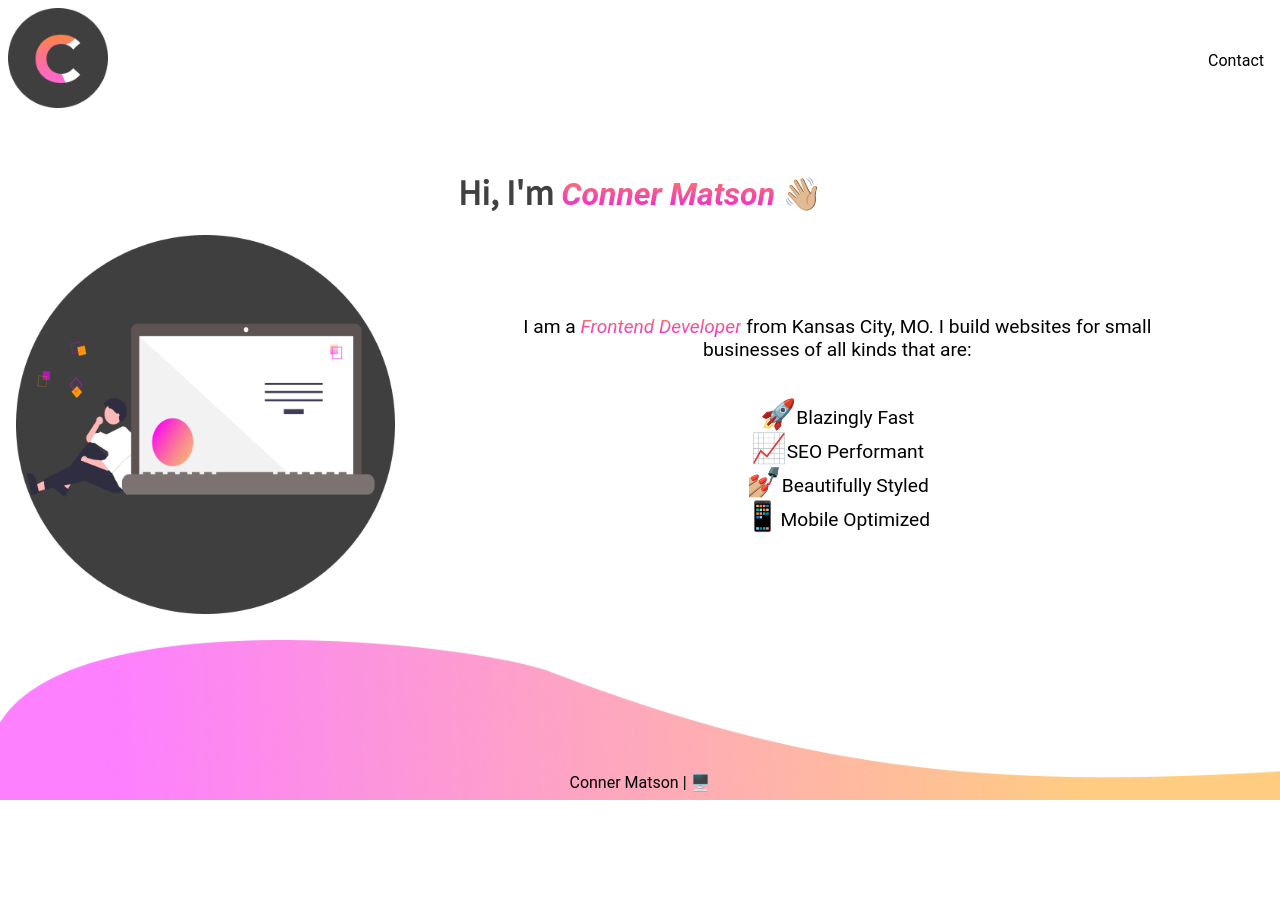
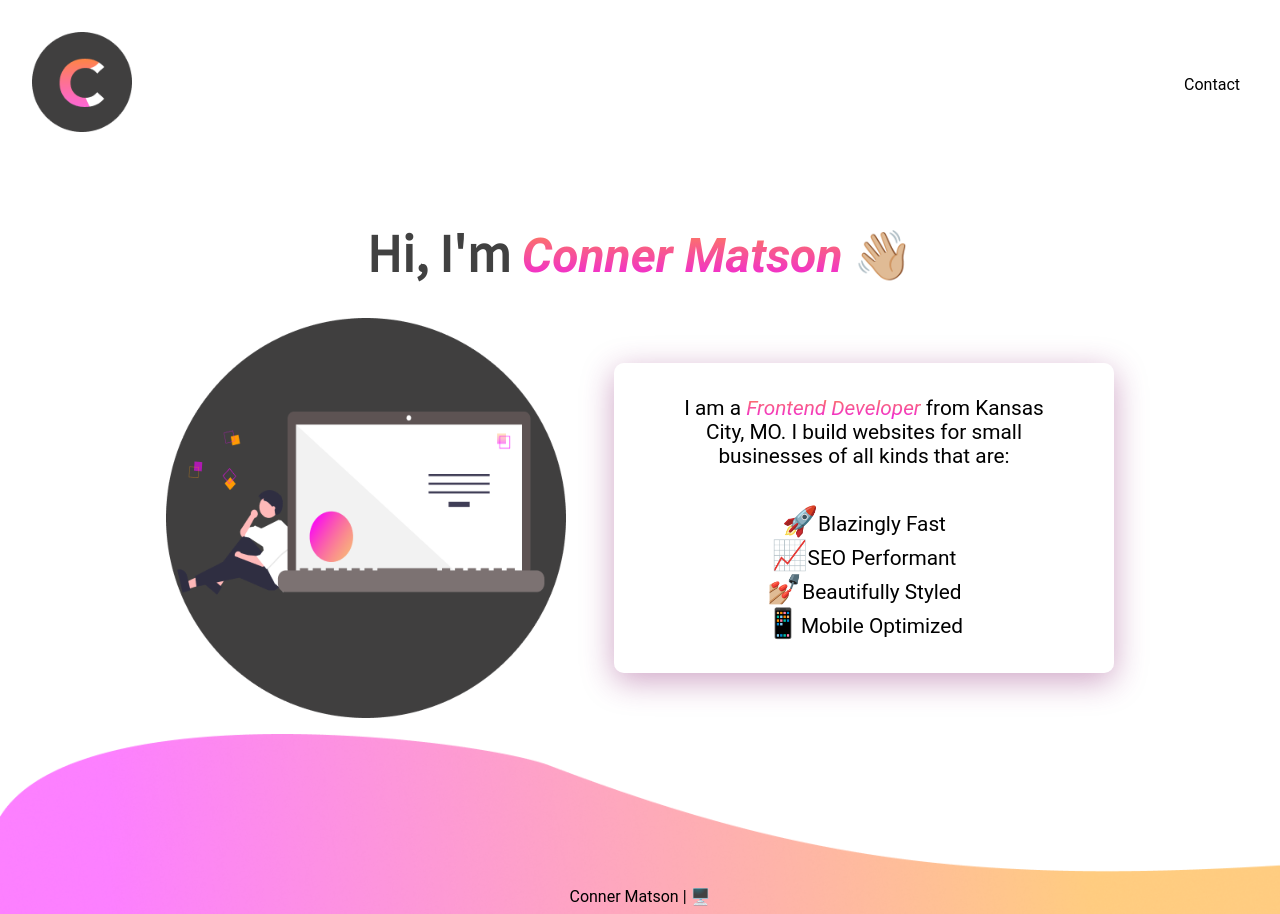
Before and after one commit to cnr-mtsn/personal-site, a Next.js app: page / in a window 1280 px wide. Before the commit the page ends 800 px from the top, so only its background shows below. Built offline with nearby package versions, Linux system fonts and the light colour scheme.

Commit message:
ready to push live

```diff
--- a/components/ContactForm.js
+++ b/components/ContactForm.js
@@ -23,7 +23,7 @@ export default function ContactForm() {
 			<input type="tel" name="phone" id="phone" placeholder="Phone"/>
 			<label htmlFor="message" value="Message"/>
 			<textarea name="message" id="message" placeholder="What can I do for you?"/>
-			<button type="submit">Send ✉️</button>
+			<button type="submit">Send Message</button>
 		</form>
 	);
 }
--- a/components/Page.js
+++ b/components/Page.js
@@ -4,16 +4,18 @@ import styles from "../styles/Page.module.css";
 import Header from "../components/Header";
 import Footer from "../components/Footer";
 import { useRouter } from "next/router";
+import formatPath from "../utils/formatPath";
 
 export default function Page({ children }) {
+
 	const router = useRouter();
+	const path = formatPath(router.pathname);
+
 	return (
 		<div className={styles.container}>
 			<Head>
 				<title>
-					Conner Matson |{" "}
-					{router.pathname.substring(1, 2).toUpperCase() +
-						router.pathname.substring(2, router.pathname.length) || "Home"}
+					Conner Matson | {path}
 				</title>
 				<meta name="description" content="My personal development portfolio" />
 				<link rel="icon" href="/logo.svg" />
--- a/styles/ContactForm.module.css
+++ b/styles/ContactForm.module.css
@@ -1,19 +1,15 @@
 .container {
 	display: flex;
 	flex-direction: column;
-	border-radius: 1rem;
-	border-width: 3px;
 	margin: 2rem auto;
-	padding: 1rem;
-
+	padding: 2rem 1rem;
 	background: rgba(255, 255, 255, 0.25);
-	box-shadow: 0 8px 32px 0 rgba(31, 38, 135, 0.37);
+	box-shadow: 0 8px 32px 0 rgba(135, 31, 112, 0.4);
 	backdrop-filter: blur(4px);
 	-webkit-backdrop-filter: blur(4px);
 	border-radius: 10px;
-	border: 1px solid rgba(255, 255, 255, 0.18);
+	border: 1px solid rgba(255, 255, 255, 0.2);
 }
-
 .form {
 	display: flex;
 	flex-direction: column;
@@ -51,6 +47,6 @@
 		width: auto;
 		flex-direction: row;
 		gap: 3rem;
-		padding: 8rem;
+		padding: 5rem;
 	}
 }
--- a/styles/Footer.module.css
+++ b/styles/Footer.module.css
@@ -13,33 +13,36 @@
 @media (min-width: 320px) {
 	/* smartphones, iPhone, portrait 480x320 phones */
 	.footer {
-		height: 80px;
+		height: 100px;
 	}
 }
 @media (min-width: 481px) {
 	/* portrait e-readers (Nook/Kindle), smaller tablets @ 600 or @ 640 wide. */
 	.footer {
-		height: 100px;
+		height: 120px;
 	}
 }
 @media (min-width: 641px) {
 	/* portrait tablets, portrait iPad, landscape e-readers, landscape 800x480 or 854x480 phones */
 	.footer {
-		height: 120px;
+		height: 140px;
 	}
 }
 @media (min-width: 961px) {
 	/* tablet, landscape iPad, lo-res laptops ands desktops */
 	.footer {
-		height: 140px;
+		height: 160px;
 	}
 }
 @media (min-width: 1025px) {
 	/* big landscape tablets, laptops, and desktops */
 	.footer {
-		height: 160px;
+		height: 180px;
 	}
 }
 @media (min-width: 1281px) {
 	/* hi-res laptops and desktops */
+	.footer {
+		height: 200px;
+	}
 }
--- a/styles/Header.module.css
+++ b/styles/Header.module.css
@@ -3,8 +3,7 @@
 	justify-content: space-between;
 	align-items: center;
 	width: 100%;
-	/* outline: 1px solid black; */
-	padding: 0.5rem;
+	padding: 2rem;
 }
 .container img {
 	cursor: pointer;
--- a/styles/HomeHero.module.css
+++ b/styles/HomeHero.module.css
@@ -1,38 +1,41 @@
-@media (min-width: 320px) {
 .heroInfo {
+	display: flex;
 	justify-content: center;
 	align-items: center;
 	flex-direction: column;
 	gap: 1rem;
 }
+.inner {
+	background: rgba(255, 255, 255, 0.25);
+	box-shadow: 0 8px 32px 0 rgba(135, 31, 112, 0.4);
+	backdrop-filter: blur(4px);
+	-webkit-backdrop-filter: blur(4px);
+	border-radius: 10px;
+	border: 1px solid rgba(255, 255, 255, 0.2);
+	width: 90%;
+	padding: 2rem 1rem;
+}
 .inner p {
 	width: 80%;
 	margin: 0 auto;
 	text-align: center;
-		font-size: 1.2rem;
-	}
-}
-
-@media (min-width: 481px) {
-	/* portrait e-readers (Nook/Kindle), smaller tablets @ 600 or @ 640 wide. */
-}
-
-@media (min-width: 641px) {
-	/* portrait tablets, portrait iPad, landscape e-readers, landscape 800x480 or 854x480 phones */
+	font-size: 1.3rem;
 }
 
 @media (min-width: 961px) {
 	/* tablet, landscape iPad, lo-res laptops ands desktops */
+
 	.heroInfo {
 		flex-direction: row;
+		gap: 3rem;
 	}
 	.heroInfo img {
 		width: 500px;
 		height: auto;
 	}
+	.inner {
+		width: 40%;
 	}
-.heroInfo {
-	display: flex;
 }
 .gradientText {
 	background: -webkit-linear-gradient(#fe8152, #ef1fe4);
--- /dev/null
+++ b/styles/Success.module.css
@@ -0,0 +1,10 @@
+.container {
+	display: flex;
+	flex-direction: column;
+	align-items: center;
+	justify-content: center;
+}
+
+.container iframe {
+	border-radius: 1rem;
+}
--- a/styles/globals.css
+++ b/styles/globals.css
@@ -35,3 +35,13 @@ h6 {
 		"Open Sans", "Helvetica Neue", sans-serif;
 	color: #414141;
 }
+
+h1 {
+	font-size: 1.8rem;
+}
+
+@media (min-width: 641px) {
+	h1 {
+		font-size: 3rem;
+	}
+}
--- /dev/null
+++ b/utils/formatPath.js
@@ -0,0 +1,8 @@
+export default function formatPath(path) {
+	if(path.length < 2) {
+		return 'Home';
+	}
+	let first = path.substring(1, 2).toUpperCase();
+	let rest = path.substring(2, path.length);
+	return `${first}${rest}`;
+}
```
Also changed, not shown: pages/success.js (+12 -4 lines). Lines whose indentation alone changed are shown as unchanged.
